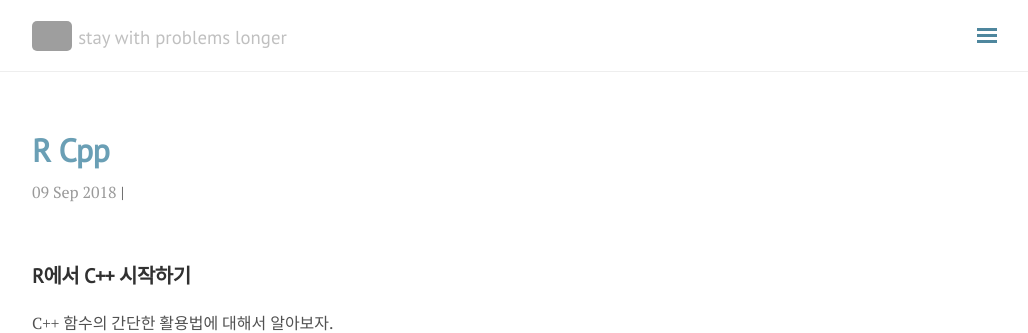
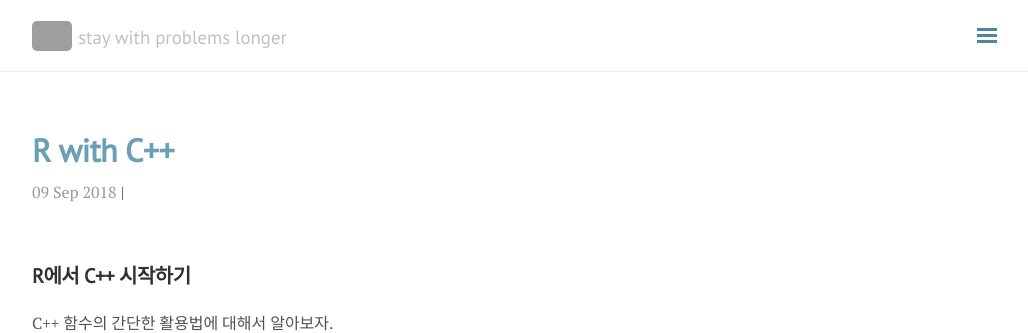
Before and after one commit to seokhoonj/seokhoonj.github.io, a Jekyll site: the page built from _posts/R/2018-09-09-R-cpp.md, in a window 1280 px wide and 1072 px high. Shown: the top 333 px of the window, without its empty margins (248-1276 px from the left). Built offline with Jekyll 4.4.1, drawn with Linux system fonts in a browser that asks for light colours; nearby versions of some CDN libraries; our own code applies the rules of GitHub Pages for plain Markdown files; grey boxes are pictures that could not be loaded.

Commit message:
add _posts

```diff
--- a/_posts/R/2018-09-09-R-cpp.md
+++ b/_posts/R/2018-09-09-R-cpp.md
@@ -1,3 +1,11 @@
+---
+layout: post
+title: R with C++
+category: R
+published: true
+comments: false
+---
+
 R에서 C++ 시작하기
 ------------------
 
```
Also changed, not shown: 1 other file.
